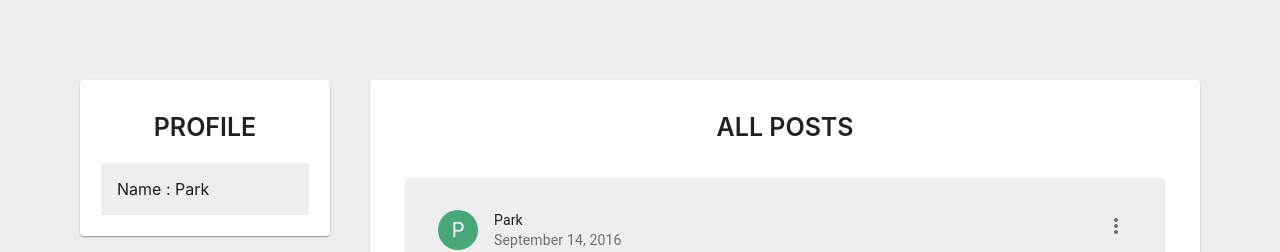
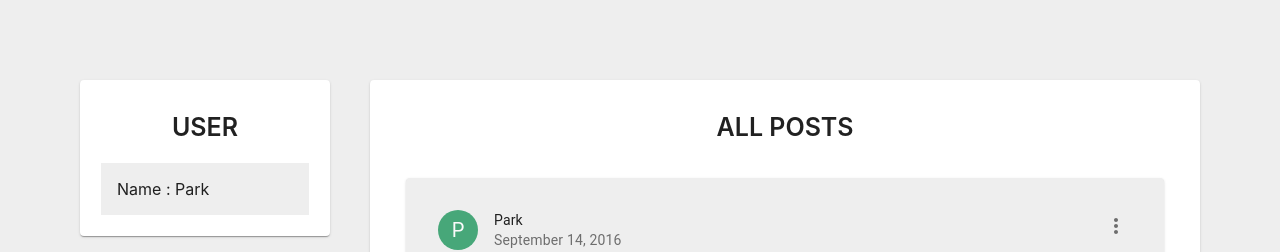
Before and after one commit to pjumruspun/CompSecProject, a React (Create React App) app in the folder frontend/: page / in a window 1280 px wide. Shown: the top 252 px of the page. Built offline with nearby package versions, Linux system fonts and the light colour scheme.

Commit message:
change words

```diff
--- a/frontend/src/App.js
+++ b/frontend/src/App.js
@@ -48,7 +48,7 @@ function App() {
       <Grid container spacing={5} >
         <Grid item xs>
           <Paper className={classes.paper}>
-            <div className={classes.headline} >PROFILE</div>
+            <div className={classes.headline} >USER</div>
             <div className={classes.profile}>
               Name : Park
             </div>
```
